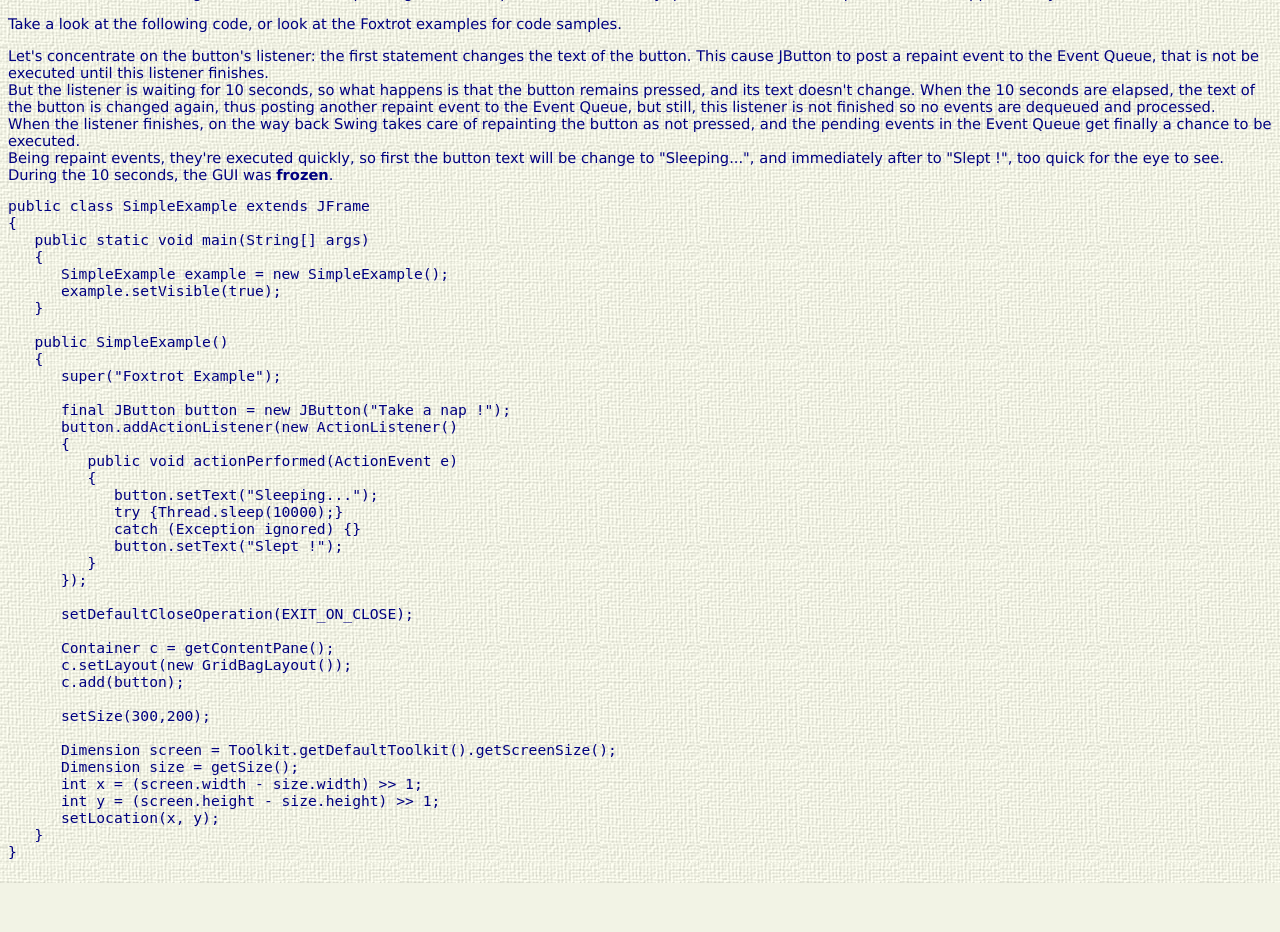
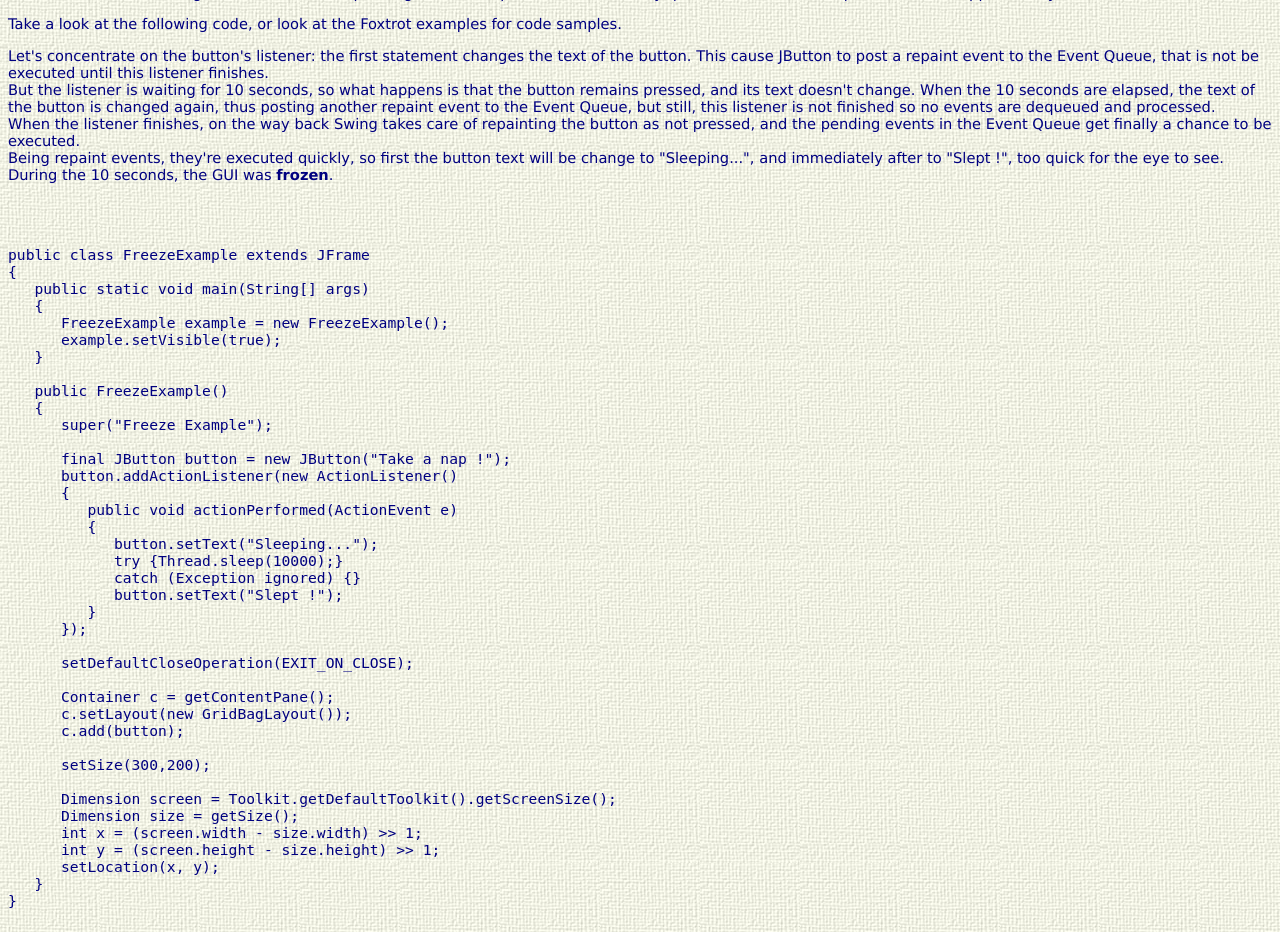
Before and after one commit to sbordet/foxtrot, a PHP site: page /docs/freeze.php in a window 1280 px wide. Shown: the part 437-1369 px from the top of the page. Before the commit the page ends 1320 px from the top, so only its background shows below. Run offline with PHP 8.4, Linux system fonts and the light colour scheme.

Commit message:
Small fixes

```diff
--- a/website/htdocs/docs/freeze.php
+++ b/website/htdocs/docs/freeze.php
@@ -13,8 +13,7 @@
 
 <h2>The GUI freeze problem</h2>
 
-<p>
-When you write Swing applications, you show a GUI to the user; the user clicks on some components (buttons, menus, etc.)
+<p>When you write Swing applications, you show a GUI to the user; the user clicks on some components (buttons, menus, etc.)
 to perform the desired action.<br>
 The code that executes the action is written in event listeners, and event listeners are always executed in the
 <b>Event Dispatch Thread</b>.<br>
@@ -38,18 +37,19 @@ events in the Event Queue get finally a chance to be executed.<br>
 Being repaint events, they're executed quickly, so first the button text will be change to "Sleeping...", and immediately
 after to "Slept !", too quick for the eye to see.<br>
 During the 10 seconds, the GUI was <b>frozen</b>.</p>
+<br><br>
 <pre>
-public class SimpleExample extends JFrame
+public class FreezeExample extends JFrame
 {
    public static void main(String[] args)
    {
-      SimpleExample example = new SimpleExample();
+      FreezeExample example = new FreezeExample();
       example.setVisible(true);
    }
 
-   public SimpleExample()
+   public FreezeExample()
    {
-      super("Foxtrot Example");
+      super("Freeze Example");
 
       final JButton button = new JButton("Take a nap !");
       button.addActionListener(new ActionListener()
@@ -80,8 +80,6 @@ public class SimpleExample extends JFrame
 }
 </pre>
 
-</p>
-
 </td></tr>
 
 <?php include 'footer.php';?>
--- a/website/htdocs/docs/toc.php
+++ b/website/htdocs/docs/toc.php
@@ -18,9 +18,9 @@
 <div class="toc-chapt">2 - The problem</div>
 <div class="toc-sect"><a href="freeze.php">GUI freeze</a></div>
 <div class="toc-chapt">3 - Asynchronous solution</div>
-<div class="toc-sect"><a href="todo.php">SwingWorker</a></div>
+<div class="toc-sect"><a href="async.php">SwingWorker</a></div>
 <div class="toc-chapt">4 - Synchronous solution</div>
-<div class="toc-sect"><a href="todo.php">Foxtrot</a></div>
+<div class="toc-sect"><a href="foxtrot.php">Foxtrot</a></div>
 </td>
 </tr>
 
--- a/website/htdocs/styles.css
+++ b/website/htdocs/styles.css
@@ -8,7 +8,7 @@ a:link       { color: #663399 }
 a:visited    { color: #003399 }
 a:active     { color: #339999 }
 
-h1           { color: #000080 }
+h1           { color: #000080; text-align: center }
 h2           { color: #000080; text-align: center }
 h3           { color: #000080 }
 h4           { color: #000080 }
@@ -29,7 +29,7 @@ td.content   { font-size: 11pt; padding: 10px 10px 0px 10px }
 
 td.news      { width: 15%; vertical-align: top; font-size: 11pt; padding: 10px 0px 0px 0px }
 
-li           { padding-left: 10px }
+li           { padding: 2px 0px 2px 10px }
 
 /* For the documentation */
 
```
